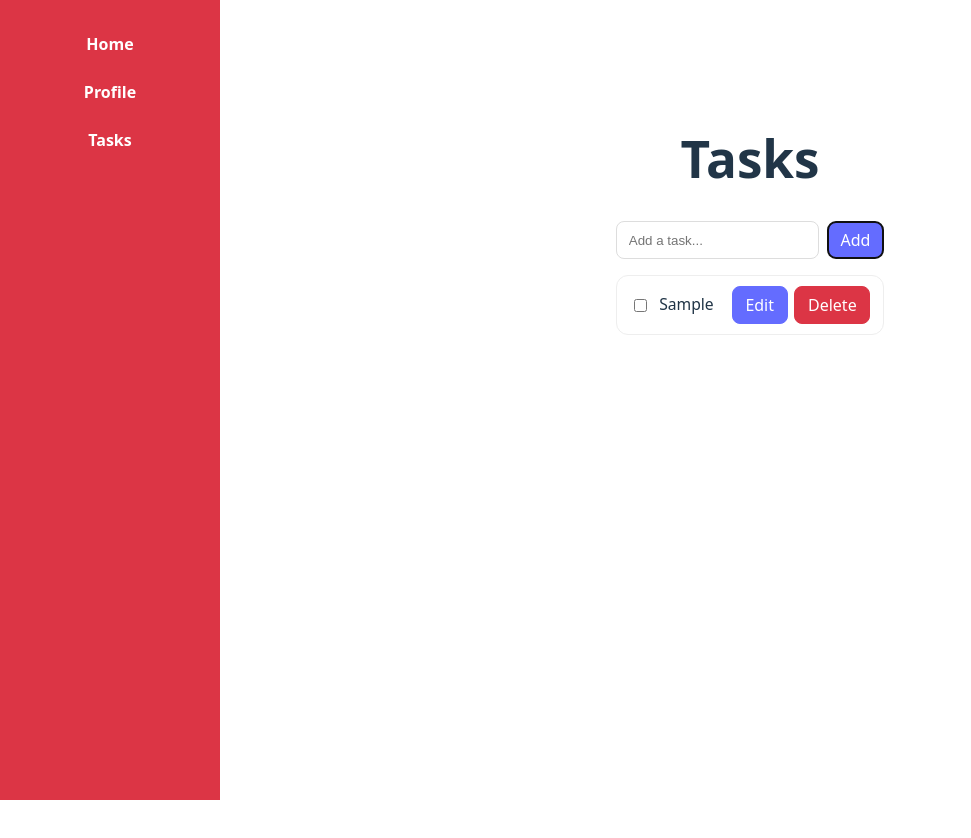
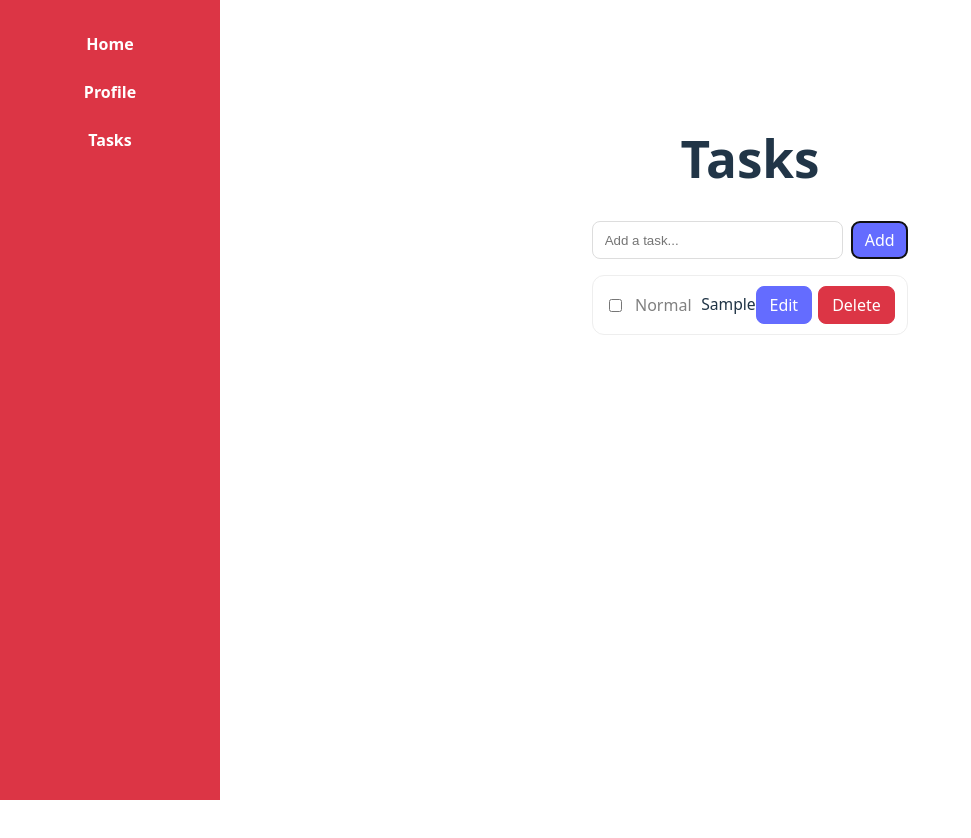
Before and after one commit to nicjia/cs35L-project, a React (Vite) app in the folder client/: page /tasks in a window 1280 px wide. Both pictures are taken after typing "Sample" into the empty fields and a click on the button "Add". Shown: the top 838 px of the page, without its empty margins (0-971 px from the left). Built offline with nearby package versions, Linux system fonts and the light colour scheme.

Commit message:
Added priorities to the tasks and also made the priorities changable with a dropdown in the edit button.

```diff
--- a/client/src/App.css
+++ b/client/src/App.css
@@ -42,26 +42,87 @@
 }
 
 /* --- Tasks page styles --- */
-.page { max-width: 720px; margin: 2rem auto; padding: 0 1rem; }
-.task-form { display: flex; gap: .5rem; margin: 1rem 0; }
-.task-input, .task-edit-input { flex: 1; padding: .5rem .75rem; border: 1px solid #ddd; border-radius: .5rem; }
+.page {
+  max-width: 720px;
+  margin: 2rem auto;
+  padding: 0 1rem;
+}
+.task-form {
+  display: flex;
+  gap: 0.5rem;
+  margin: 1rem 0;
+}
+.task-input,
+.task-edit-input {
+  flex: 1;
+  padding: 0.5rem 0.75rem;
+  border: 1px solid #ddd;
+  border-radius: 0.5rem;
+}
 .task-btn {
-  padding: .45rem .8rem;
+  padding: 0.45rem 0.8rem;
   border: 1px solid #646cff;
-  border-radius: .5rem;
+  border-radius: 0.5rem;
   background: #646cff;
   color: white;
   cursor: pointer;
 }
-.task-btn:hover { filter: brightness(0.98); }
-.task-danger { border-color: #dc3545; background: #dc3545; color: white; }
-.task-list { list-style: none; padding: 0; margin: .5rem 0; display: grid; gap: .5rem; }
-.task-item { display: flex; align-items: center; justify-content: space-between; padding: .6rem .8rem; border: 1px solid #eee; border-radius: .75rem; }
-.task-left { display: flex; align-items: center; gap: .6rem; }
-.task-title { font-size: 0.98rem; }
-.task-done { text-decoration: line-through; color: #888; }
-.task-actions { display: flex; gap: .4rem; }
-.task-empty { color: #666; margin-top: .75rem; }
+.task-btn:hover {
+  filter: brightness(0.98);
+}
+.task-danger {
+  border-color: #dc3545;
+  background: #dc3545;
+  color: white;
+}
+.task-list {
+  list-style: none;
+  padding: 0;
+  margin: 0.5rem 0;
+  display: grid;
+  gap: 0.5rem;
+}
+.task-item {
+  display: flex;
+  align-items: center;
+  justify-content: space-between;
+  padding: 0.6rem 0.8rem;
+  border: 1px solid #eee;
+  border-radius: 0.75rem;
+}
+.task-left {
+  display: flex;
+  align-items: center;
+  gap: 0.6rem;
+}
+.task-title {
+  font-size: 0.98rem;
+}
+.task-done {
+  text-decoration: line-through;
+  color: #888;
+}
+.task-actions {
+  display: flex;
+  gap: 0.4rem;
+}
+.task-empty {
+  color: #666;
+  margin-top: 0.75rem;
+}
+
+.priority-high {
+  color: red;
+}
+.priority-medium {
+  color: orange;
+}
+.priority-low {
+  color: green;
+}
+.priority-normal {
+  color: gray;
+}
 
 /* --- Navigation + Main Page --- */
 .Navbar {
@@ -103,7 +164,7 @@ main > * {
   margin: 0;
   display: flex;
   flex-direction: column;
-  gap: .5rem;
+  gap: 0.5rem;
 }
 
 .Navbar nav li {
@@ -113,24 +174,26 @@ main > * {
 .Navbar nav a {
   color: #fff;
   text-decoration: none;
-  padding: .5rem .6rem;
-  border-radius: .4rem;
+  padding: 0.5rem 0.6rem;
+  border-radius: 0.4rem;
   display: block;
   font-weight: 600;
 }
 
 .Navbar nav a:hover {
-  background: rgba(255,255,255,0.08);
+  background: rgba(255, 255, 255, 0.08);
 }
 
 /* Responsivenss for small screens */
 @media (max-width: 720px) {
-  .App { flex-direction: column; }
+  .App {
+    flex-direction: column;
+  }
   .Navbar {
     position: relative;
     height: auto;
     width: 100%;
-    padding: .75rem 1rem;
+    padding: 0.75rem 1rem;
   }
   main {
     margin-left: 0;
--- a/client/src/pages/Home.jsx
+++ b/client/src/pages/Home.jsx
@@ -1,10 +1,12 @@
-import React from 'react';
+import React from "react";
+import Tasks from "./Tasks.jsx";
 
 function Home() {
   return (
     <div className="Home">
       <h1>Home Page</h1>
       <p>This is the main dashboard. </p>
+      {/* Including the Tasks component for demonstration */}
     </div>
   );
 }
--- a/client/src/pages/Tasks.jsx
+++ b/client/src/pages/Tasks.jsx
@@ -35,13 +35,26 @@ function AddTaskForm({ onAdd }) {
   );
 }
 
-function TaskItem({ task, onToggle, onDelete, onRename }) {
+function TaskItem({ task, onToggle, onDelete, onUpdate }) {
   const [editing, setEditing] = useState(false);
-  const [draft, setDraft] = useState(task.title);
+  const [draftData, setDraftData] = useState({
+    title: task.title,
+    priority: task.priority || "Normal",
+  });
 
   function handleSave() {
-    const t = draft.trim();
-    if (t && t !== task.title) onRename(task.id, t);
+    const trimmedTitle = draftData.title.trim();
+    if (!trimmedTitle) return; // don't allow empty titles
+
+    const titleChanged = trimmedTitle !== task.title;
+    const priorityChanged = draftData.priority !== (task.priority || "Normal");
+
+    if (titleChanged || priorityChanged) {
+      onUpdate(task.id, {
+        title: trimmedTitle,
+        priority: draftData.priority,
+      });
+    }
     setEditing(false);
   }
 
@@ -54,17 +67,40 @@ function TaskItem({ task, onToggle, onDelete, onRename }) {
           onChange={() => onToggle(task.id)}
         />
         {editing ? (
+          <>
             <input
               className="task-edit-input"
-            value={draft}
-            onChange={(e) => setDraft(e.target.value)}
+              value={draftData.title}
+              onChange={(e) =>
+                setDraftData((prev) => ({ ...prev, title: e.target.value }))
+              }
               onKeyDown={(e) => e.key === "Enter" && handleSave()}
               autoFocus
             />
+            <select
+              className="task-edit-priority"
+              value={draftData.priority}
+              onChange={(e) =>
+                setDraftData((prev) => ({ ...prev, priority: e.target.value }))
+              }
+            >
+              <option value="High">High</option>
+              <option value="Medium">Medium</option>
+              <option value="Low">Low</option>
+            </select>
+          </>
         ) : (
+          <>
+            {" "}
+            <span
+              className={`priority-flag priority-${task.priority?.toLowerCase()}`}
+            >
+              {task.priority}
+            </span>
             <span className={`task-title ${task.done ? "task-done" : ""}`}>
               {task.title}
             </span>
+          </>
         )}
       </label>
 
@@ -78,7 +114,10 @@ function TaskItem({ task, onToggle, onDelete, onRename }) {
             Edit
           </button>
         )}
-        <button className="task-btn task-danger" onClick={() => onDelete(task.id)}>
+        <button
+          className="task-btn task-danger"
+          onClick={() => onDelete(task.id)}
+        >
           Delete
         </button>
       </div>
@@ -86,7 +125,7 @@ function TaskItem({ task, onToggle, onDelete, onRename }) {
   );
 }
 
-function TaskList({ tasks, onToggle, onDelete, onRename }) {
+function TaskList({ tasks, onToggle, onDelete, onUpdate }) {
   if (!tasks.length) {
     return <p className="task-empty">No tasks yet. Add one above!</p>;
   }
@@ -98,7 +137,7 @@ function TaskList({ tasks, onToggle, onDelete, onRename }) {
           task={t}
           onToggle={onToggle}
           onDelete={onDelete}
-          onRename={onRename}
+          onUpdate={onUpdate}
         />
       ))}
     </ul>
@@ -123,7 +162,12 @@ export default function Tasks() {
   function addTask(title) {
     setTasks((prev) => [
       ...prev,
-      { id: crypto.randomUUID?.() ?? String(Date.now() + Math.random()), title, done: false },
+      {
+        id: crypto.randomUUID?.() ?? String(Date.now() + Math.random()),
+        title,
+        done: false,
+        priority: "Normal",
+      },
     ]);
   }
 
@@ -137,8 +181,14 @@ export default function Tasks() {
     setTasks((prev) => prev.filter((t) => t.id !== id));
   }
 
-  function renameTask(id, title) {
-    setTasks((prev) => prev.map((t) => (t.id === id ? { ...t, title } : t)));
+  function updateTask(id, updates) {
+    if (!updates || typeof updates !== "object") {
+      console.error("Invalid updates object:", updates);
+      return;
+    }
+    setTasks((prev) =>
+      prev.map((t) => (t.id === id ? { ...t, ...updates } : t))
+    );
   }
 
   return (
@@ -149,7 +199,7 @@ export default function Tasks() {
         tasks={tasks}
         onToggle={toggleTask}
         onDelete={deleteTask}
-        onRename={renameTask}
+        onUpdate={updateTask}
       />
     </div>
   );
```
Lines whose indentation alone changed are shown as unchanged.
